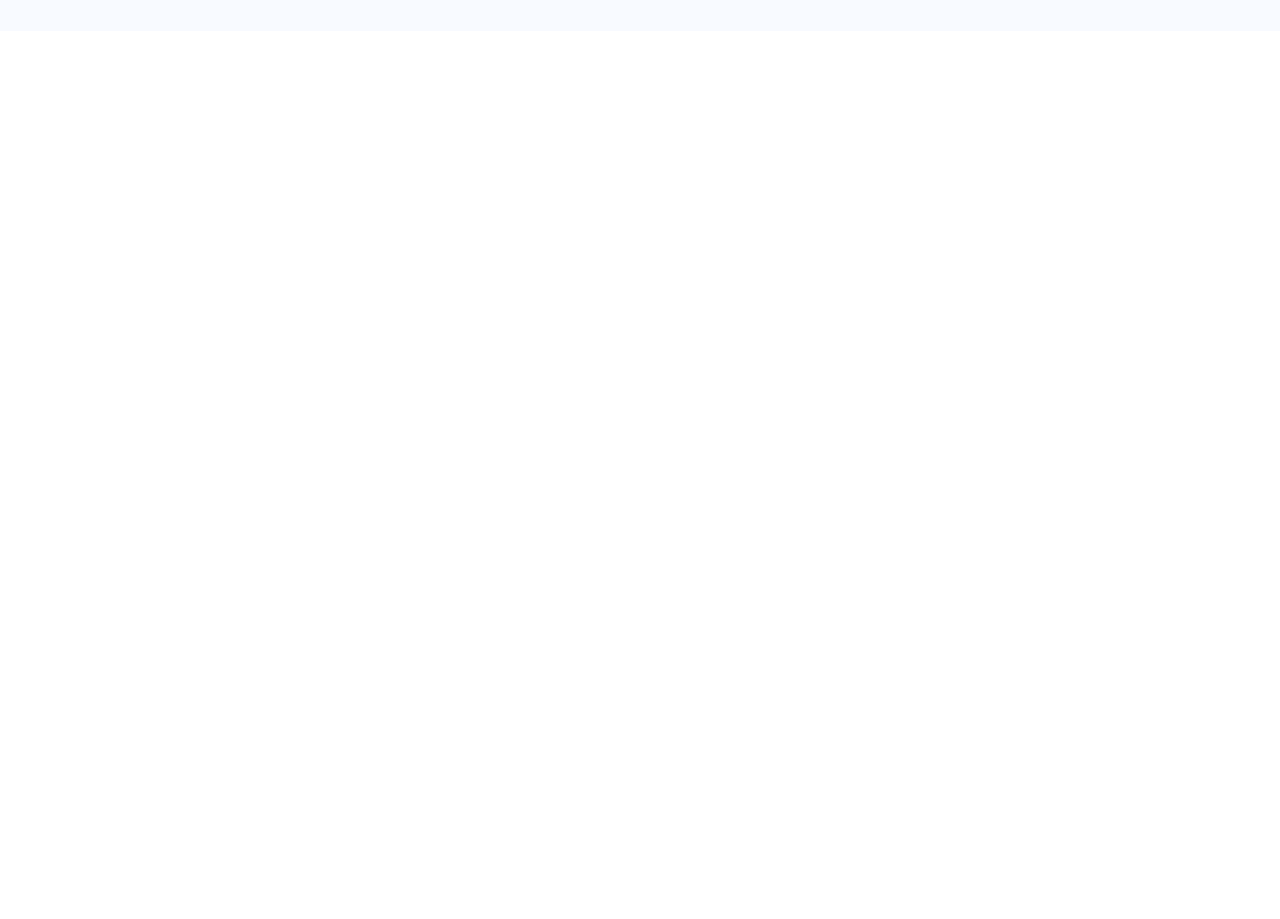
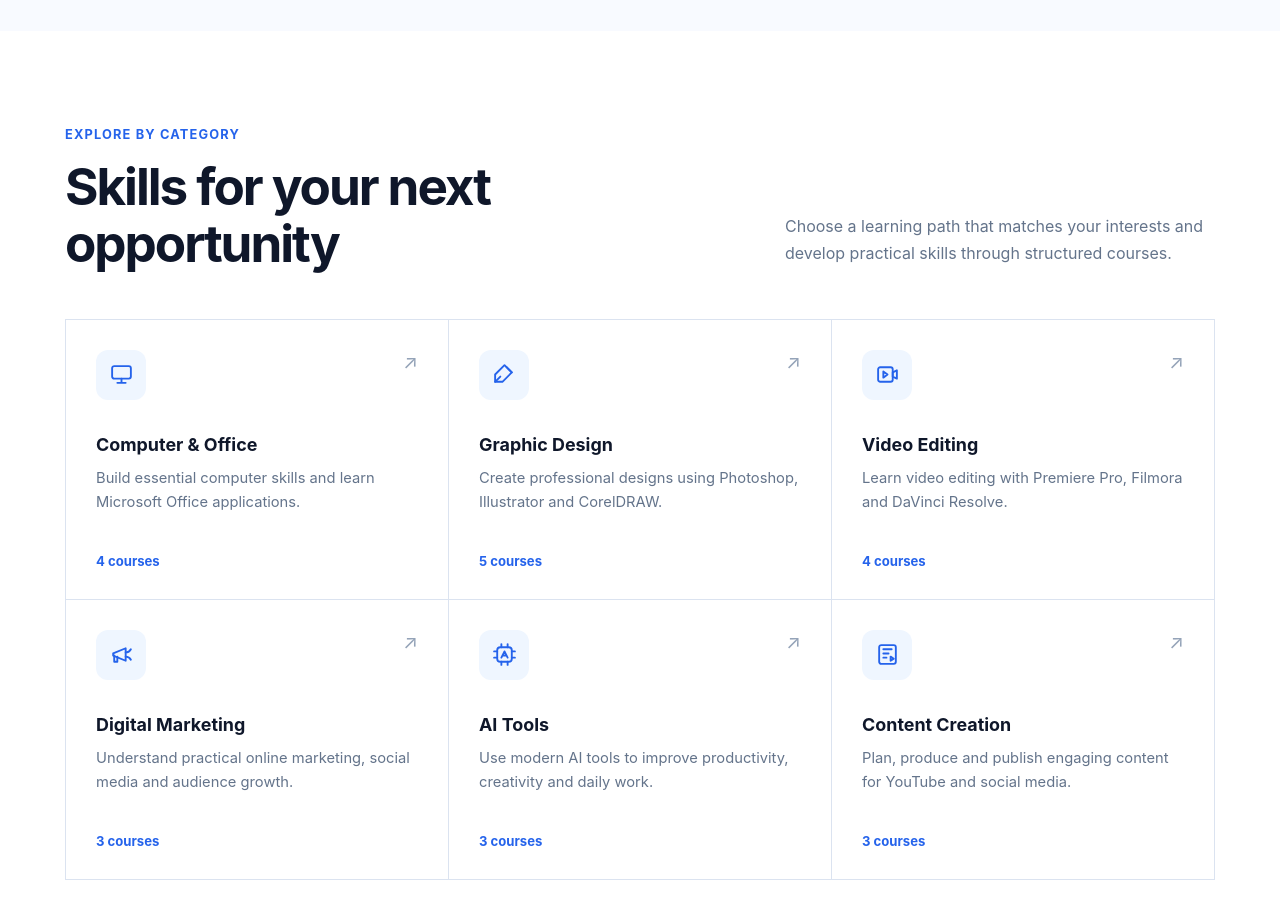
Before and after one commit to Hima-Varshitha/PR-Learning-Lab, a React (Vite) app in the folder client/: page / in a window 1280 px wide. Shown: the part 2260-3179 px from the top of the page. Before the commit the page ends 2291 px from the top, so only its background shows below. Built offline with nearby package versions, Linux system fonts and the light colour scheme.

Commit message:
Add responsive course categories section

```diff
--- a/client/src/App.jsx
+++ b/client/src/App.jsx
@@ -2,6 +2,7 @@ import Navbar from "./components/Navbar";
 import Hero from "./components/Hero";
 import FeaturedCourses from "./components/FeaturedCourses";
 import WhyChooseUs from "./components/WhyChooseUs";
+import CourseCategories from "./components/CourseCategories";
 
 function App() {
   return (
@@ -12,6 +13,7 @@ function App() {
         <Hero />
         <FeaturedCourses />
         <WhyChooseUs />
+        <CourseCategories />
       </main>
     </>
   );
--- /dev/null
+++ b/client/src/components/CourseCategories.css
@@ -0,0 +1,177 @@
+.categories-section {
+  padding: 96px 24px;
+  background-color: #ffffff;
+}
+
+.categories-container {
+  width: 100%;
+  max-width: 1150px;
+  margin: 0 auto;
+}
+
+.categories-header {
+  margin-bottom: 48px;
+  display: flex;
+  justify-content: space-between;
+  gap: 48px;
+  align-items: flex-end;
+}
+
+.categories-label {
+  margin: 0 0 16px;
+  color: #2563eb;
+  font-size: 0.8rem;
+  font-weight: 700;
+  letter-spacing: 0.09em;
+}
+
+.categories-header h2 {
+  max-width: 570px;
+  margin: 0;
+  color: #0f172a;
+  font-size: clamp(2rem, 4vw, 3.25rem);
+  font-weight: 750;
+  line-height: 1.1;
+  letter-spacing: -0.04em;
+}
+
+.categories-introduction {
+  max-width: 430px;
+  margin: 0 0 4px;
+  color: #64748b;
+  font-size: 1rem;
+  line-height: 1.7;
+}
+
+.categories-grid {
+  display: grid;
+  grid-template-columns: repeat(3, minmax(0, 1fr));
+  border-top: 1px solid #dbe3f0;
+  border-left: 1px solid #dbe3f0;
+}
+
+.category-card {
+  min-height: 280px;
+  padding: 30px;
+  display: flex;
+  flex-direction: column;
+  color: inherit;
+  background-color: #ffffff;
+  border-right: 1px solid #dbe3f0;
+  border-bottom: 1px solid #dbe3f0;
+  text-decoration: none;
+  transition:
+    background-color 0.25s ease,
+    transform 0.25s ease,
+    box-shadow 0.25s ease;
+}
+
+.category-card:hover {
+  position: relative;
+  z-index: 1;
+  background-color: #f8faff;
+  transform: translateY(-3px);
+  box-shadow: 0 18px 38px rgba(15, 23, 42, 0.08);
+}
+
+.category-card:focus-visible {
+  position: relative;
+  z-index: 2;
+  outline: 3px solid rgba(37, 99, 235, 0.3);
+  outline-offset: -3px;
+}
+
+.category-card-top {
+  margin-bottom: 34px;
+  display: flex;
+  justify-content: space-between;
+  align-items: flex-start;
+}
+
+.category-icon-container {
+  width: 50px;
+  height: 50px;
+  display: grid;
+  place-items: center;
+  color: #2563eb;
+  background-color: #eff6ff;
+  border-radius: 12px;
+}
+
+.category-icon {
+  width: 25px;
+  height: 25px;
+}
+
+.category-arrow {
+  color: #94a3b8;
+  font-size: 1.2rem;
+  transition:
+    color 0.25s ease,
+    transform 0.25s ease;
+}
+
+.category-card:hover .category-arrow {
+  color: #2563eb;
+  transform: translate(3px, -3px);
+}
+
+.category-card h3 {
+  margin: 0 0 11px;
+  color: #0f172a;
+  font-size: 1.12rem;
+  font-weight: 700;
+}
+
+.category-card p {
+  margin: 0 0 24px;
+  color: #64748b;
+  font-size: 0.92rem;
+  line-height: 1.65;
+}
+
+.category-course-count {
+  margin-top: auto;
+  color: #2563eb;
+  font-size: 0.82rem;
+  font-weight: 700;
+}
+
+@media (max-width: 900px) {
+  .categories-header {
+    align-items: flex-start;
+    flex-direction: column;
+    gap: 22px;
+  }
+
+  .categories-introduction {
+    max-width: 650px;
+  }
+
+  .categories-grid {
+    grid-template-columns: repeat(2, minmax(0, 1fr));
+  }
+}
+
+@media (max-width: 600px) {
+  .categories-section {
+    padding: 72px 16px;
+  }
+
+  .categories-header {
+    margin-bottom: 34px;
+  }
+
+  .categories-header h2 {
+    font-size: 2.1rem;
+  }
+
+  .categories-grid {
+    grid-template-columns: 1fr;
+  }
+
+  .category-card {
+    min-height: 245px;
+    padding: 26px;
+  }
+}
--- /dev/null
+++ b/client/src/components/CourseCategories.jsx
@@ -0,0 +1,172 @@
+import "./CourseCategories.css";
+
+const categories = [
+  {
+    id: 1,
+    name: "Computer & Office",
+    description:
+      "Build essential computer skills and learn Microsoft Office applications.",
+    icon: "computer",
+    courseCount: "4 courses",
+  },
+  {
+    id: 2,
+    name: "Graphic Design",
+    description:
+      "Create professional designs using Photoshop, Illustrator and CorelDRAW.",
+    icon: "design",
+    courseCount: "5 courses",
+  },
+  {
+    id: 3,
+    name: "Video Editing",
+    description:
+      "Learn video editing with Premiere Pro, Filmora and DaVinci Resolve.",
+    icon: "video",
+    courseCount: "4 courses",
+  },
+  {
+    id: 4,
+    name: "Digital Marketing",
+    description:
+      "Understand practical online marketing, social media and audience growth.",
+    icon: "marketing",
+    courseCount: "3 courses",
+  },
+  {
+    id: 5,
+    name: "AI Tools",
+    description:
+      "Use modern AI tools to improve productivity, creativity and daily work.",
+    icon: "ai",
+    courseCount: "3 courses",
+  },
+  {
+    id: 6,
+    name: "Content Creation",
+    description:
+      "Plan, produce and publish engaging content for YouTube and social media.",
+    icon: "content",
+    courseCount: "3 courses",
+  },
+];
+
+function CategoryIcon({ name }) {
+  const icons = {
+    computer: (
+      <>
+        <rect x="3" y="4" width="18" height="12" rx="2" />
+        <path d="M8 20h8M12 16v4" />
+      </>
+    ),
+
+    design: (
+      <>
+        <path d="m12 3 7 7-9 9H3v-7l9-9Z" />
+        <path d="m14 5 5 5M3 19l5-5" />
+      </>
+    ),
+
+    video: (
+      <>
+        <rect x="3" y="5" width="14" height="14" rx="2" />
+        <path d="m17 10 4-2v8l-4-2v-4ZM8 9l4 3-4 3V9Z" />
+      </>
+    ),
+
+    marketing: (
+      <>
+        <path d="M4 13v-2l12-5v12L4 13Z" />
+        <path d="M8 14v5H5v-6M16 10c2 0 4-1 5-3M16 14c2 0 4 1 5 3" />
+      </>
+    ),
+
+    ai: (
+      <>
+        <rect x="5" y="5" width="14" height="14" rx="3" />
+        <path d="M9 2v3M15 2v3M9 19v3M15 19v3M2 9h3M2 15h3M19 9h3M19 15h3" />
+        <path d="m9 15 3-6 3 6M10 13h4" />
+      </>
+    ),
+
+    content: (
+      <>
+        <rect x="4" y="3" width="16" height="18" rx="2" />
+        <path d="M8 7h8M8 11h5M8 15h3" />
+        <path d="m15 14 3 2-3 2v-4Z" />
+      </>
+    ),
+  };
+
+  return (
+    <svg
+      className="category-icon"
+      viewBox="0 0 24 24"
+      fill="none"
+      stroke="currentColor"
+      strokeWidth="1.8"
+      strokeLinecap="round"
+      strokeLinejoin="round"
+      aria-hidden="true"
+    >
+      {icons[name]}
+    </svg>
+  );
+}
+
+function CourseCategories() {
+  return (
+    <section
+      className="categories-section"
+      id="categories"
+      aria-labelledby="categories-heading"
+    >
+      <div className="categories-container">
+        <div className="categories-header">
+          <div>
+            <p className="categories-label">EXPLORE BY CATEGORY</p>
+
+            <h2 id="categories-heading">
+              Skills for your next opportunity
+            </h2>
+          </div>
+
+          <p className="categories-introduction">
+            Choose a learning path that matches your interests and develop
+            practical skills through structured courses.
+          </p>
+        </div>
+
+        <div className="categories-grid">
+          {categories.map((category) => (
+            <a
+              className="category-card"
+              href="#courses"
+              key={category.id}
+              aria-label={`Explore ${category.name} courses`}
+            >
+              <div className="category-card-top">
+                <div className="category-icon-container">
+                  <CategoryIcon name={category.icon} />
+                </div>
+
+                <span className="category-arrow" aria-hidden="true">
+                  ↗
+                </span>
+              </div>
+
+              <h3>{category.name}</h3>
+              <p>{category.description}</p>
+
+              <span className="category-course-count">
+                {category.courseCount}
+              </span>
+            </a>
+          ))}
+        </div>
+      </div>
+    </section>
+  );
+}
+
+export default CourseCategories;
```
